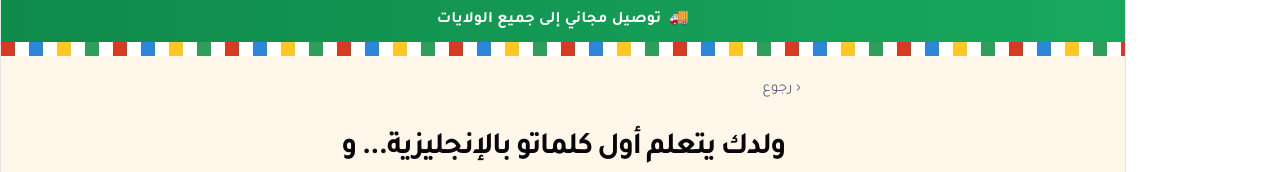
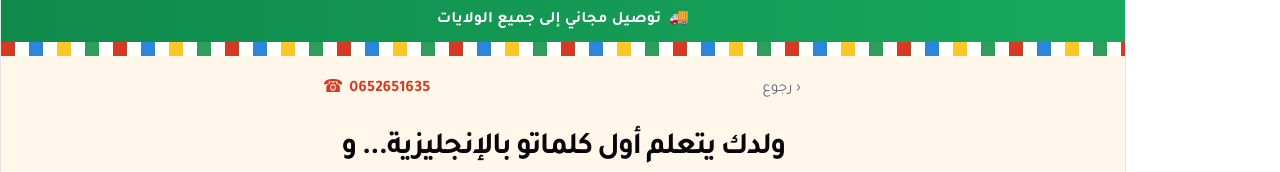
Before and after one commit to Ayoub-ls/amourkids, a React (Vite) app: page /engprob/engbook in a window 1280 px wide. Shown: the top 172 px of the page. Built offline with nearby package versions, Linux system fonts and the light colour scheme; a web font is replaced by a local one.

Commit message:
Add Engbook header call button

```diff
--- a/src/landing-pages/engbook/engbook.jsx
+++ b/src/landing-pages/engbook/engbook.jsx
@@ -47,6 +47,9 @@ const CSS = `@import url("https://fonts.googleapis.com/css2?family=Baloo+Bhaijaa
 .eng .btn small{display:block;font-family:var(--font-body);font-weight:500;font-size:14px;opacity:.92}
 .eng .top{display:flex;align-items:center;justify-content:space-between;padding:14px 0}
 .eng .back{background:none;border:0;font:inherit;font-size:15px;color:var(--muted);cursor:pointer;padding:6px 2px}
+.eng .phone{display:inline-flex;align-items:center;gap:6px;color:var(--red);font-weight:800;font-size:16px;text-decoration:none;direction:ltr}
+.eng .phone::before{content:"☎";font-size:18px;line-height:1}
+.eng .phone:focus-visible{outline:3px solid var(--blue);outline-offset:3px;border-radius:4px}
 .eng .offer-hero{text-align:center;padding:6px 0 34px}
 .eng .offer-hero h1{font-size:31px;margin-bottom:12px}
 .eng .offer-hero .sub{color:var(--muted);font-size:18px;margin-bottom:24px}
@@ -151,7 +154,10 @@ export default function EngBook({ backHref = "/" }) {
       <main>
         <div className="strip" />
         <div className="wrap">
-          <div className="top"><a className="back" href={backHref}>‹ رجوع</a></div>
+          <div className="top">
+            <a className="back" href={backHref}>‹ رجوع</a>
+            <a className="phone" href="tel:0652651635" aria-label="اتصل بنا على 0652651635">0652651635</a>
+          </div>
 
           <section className="offer-hero">
             <h1>ولدك يتعلم أول كلماتو بالإنجليزية... و هو يلعب</h1>
```
